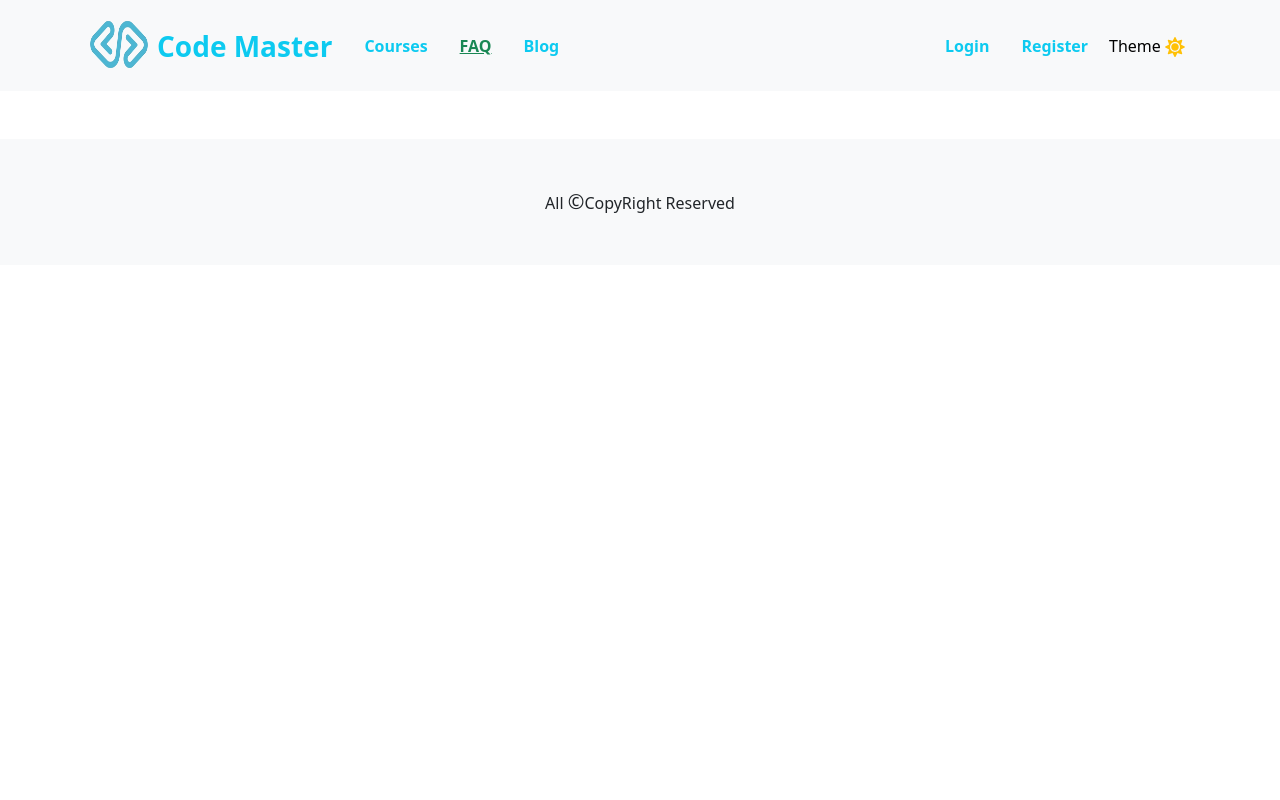
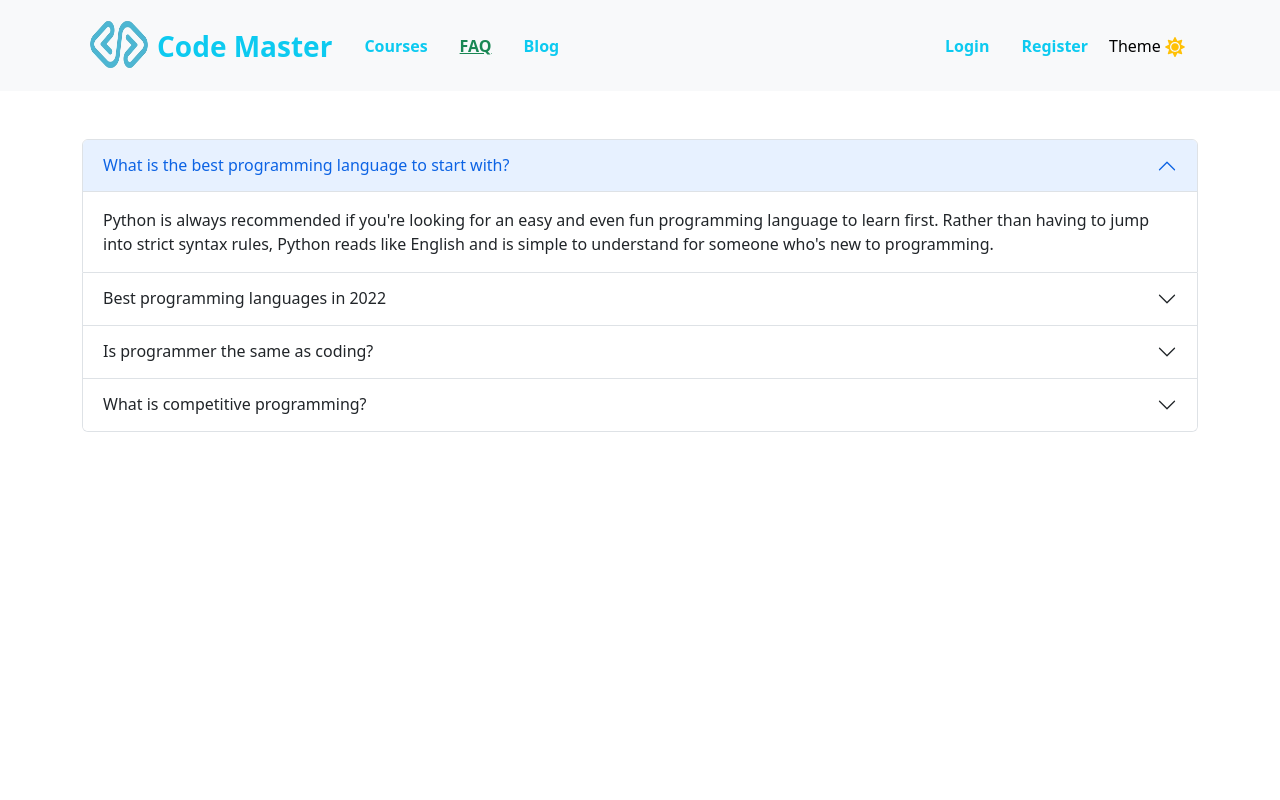
Before and after one commit to Tanvir-kabir-Rahib/code-master, a React (Create React App) app: page /faq in a window 1280 px wide. Shown: the top 800 px of the page. Built offline with nearby package versions, Linux system fonts and the light colour scheme; no server answers.

Commit message:
web site done

```diff
--- a/src/Components/FAQ/FAQ.js
+++ b/src/Components/FAQ/FAQ.js
@@ -1,10 +1,38 @@
 import React from 'react';
+import { Accordion } from 'react-bootstrap';
 
 const FAQ = () => {
     return (
-        <div>
+        <div className='heighter container'>
+            <Accordion defaultActiveKey="0">
+                <Accordion.Item eventKey="0">
+                    <Accordion.Header>What is the best programming language to start with?</Accordion.Header>
+                    <Accordion.Body>
+                        Python is always recommended if you're looking for an easy and even fun programming language to learn first. Rather than having to jump into strict syntax rules, Python reads like English and is simple to understand for someone who's new to programming.
+                    </Accordion.Body>
+                </Accordion.Item>
+                <Accordion.Item eventKey="1">
+                    <Accordion.Header>Best programming languages in 2022</Accordion.Header>
+                    <Accordion.Body>
+                        The best programming languages in 2022 are Python. Python can be regarded as the future of programming languages, Java. Java is one of the most powerful programming languages that is currently used in more than 3 billion devices, JavaScript. JavaScript is one of the world's most popular programming languages on the web, Kotlin, R, PHP, Go, C.
+                    </Accordion.Body>
+                </Accordion.Item>
+                <Accordion.Item eventKey="2">
+                    <Accordion.Header>Is programmer the same as coding?</Accordion.Header>
+                    <Accordion.Body>
+                        Coding is an essential part of programming, but a programmer requires a lot more knowledge, experience, and additional skills than coding. A programmer creates complex programs, read, and executed by the machine providing a complete set of instructions for computers to perform.
+                    </Accordion.Body>
+                </Accordion.Item>
+                <Accordion.Item eventKey="3">
+                    <Accordion.Header>What is competitive programming?</Accordion.Header>
+                    <Accordion.Body>
+                        Competitive programming is a mind sport usually held over the Internet or a local network, involving participants trying to program according to provided specifications. Contestants are referred to as sport programmers. Competitive programming is recognized and supported by several multinational software and Internet companies, such as Google[1][2] and Facebook.[3] A programming competition generally involves the host presenting a set of logical or mathematical problems, also known as puzzles, to the contestants (who can vary in number from tens or even hundreds to several thousands), and contestants are required to write computer programs capable of solving each problem. Judging is based mostly upon number of problems solved and time spent for writing successful solutions, but may also include other factors (quality of output produced, execution time, memory usage, program size, etc.)
+                    </Accordion.Body>
+                </Accordion.Item>
+            </Accordion>
 
-        </div>
+
+        </div >
     );
 };
 
--- a/src/Components/Home/Home.js
+++ b/src/Components/Home/Home.js
@@ -1,23 +1,25 @@
 import React from 'react';
 import { Container } from 'react-bootstrap';
+import banner from "../../media/picture/Code-collaboration.svg"
 
 const Home = () => {
     return (
-        <Container>
+        <Container className='heighter'>
             <h2 className='mb-5'>Welcome to Code <span className='text-info'>Master</span></h2>
             <div>
                 <h3>
                 Start Your Coding Journey with us.
                 </h3>
-                <div className='d-flex my-5'>
+                <div className='d-lg-flex my-5 justify-content-center align-items-center bg-light p-5 rounded-5'>
+                <div>
+                        <img className='img-fluid' src={banner}></img>
+                    </div>
                     <div className="mx-auto">
-                        <h2>Learn to <span className='text-info'>Code</span></h2>
+                        <h2>Learn to <span className='text-info'>Code.</span></h2>
                         <h2>Gain <span className='text-info'>Skills</span> With Us.</h2>
                         <h4>Code master is your best parter in your coding journey. Join with us and get the best mentors here.</h4>
                     </div>
-                    <div>
 
-                    </div>
                 </div>
             </div>
         </Container>
--- a/src/Components/Login/Login.css
+++ b/src/Components/Login/Login.css
@@ -7,3 +7,7 @@
     margin: 88px auto;
     padding-bottom: 40px;
 }
+
+.heighter {
+    height: 90vh;
+}
--- a/src/Components/Login/Login.js
+++ b/src/Components/Login/Login.js
@@ -40,7 +40,7 @@ const Login = () => {
                 navigate(from, { replace: true })
                 toast.success("Successfully Logged In.")
             })
-            .catch(error => setErr(error))
+            .catch(error => setErr(error.message))
     }
     const handleGithubLogin = () => {
         providerLogin(githubProvider)
@@ -49,10 +49,11 @@ const Login = () => {
                 navigate(from, { replace: true })
                 toast.success("Successfully Logged In.")
             })
-            .catch(error => setErr(error))
+            .catch(error => setErr(error.message))
     }
     return (
-        <div className='form-container'>
+        <div className='heighter'>
+            <div className='form-container'>
             <Form onSubmit={handleLogin} className='w-75 mx-auto mt-5'>
                 <Form.Text className='fs-3 fw-semibold text-info'>
                     Please Login
@@ -74,11 +75,12 @@ const Login = () => {
                     Login
                 </Button>
                 <p className='mt-2 '>New to Code Master? <Link to="/register" className='text-info fw-semibold'>Create New Account.</Link></p>
-                <ButtonGroup>
-                    <Button className='me-3' variant='outline-primary' onClick={handleGoogleLogin}><FaGoogle /> Login with Google</Button>
-                    <Button className='me-3' variant='outline-dark' onClick={handleGithubLogin}><FaGithub /> Login with Github</Button>
+                <ButtonGroup vertical>
+                    <Button className='mb-3' variant='outline-primary' onClick={handleGoogleLogin}><FaGoogle /> Login with Google</Button>
+                    <Button className='mb-3' variant='outline-dark' onClick={handleGithubLogin}><FaGithub /> Login with Github</Button>
                 </ButtonGroup>
             </Form>
+        </div>
         </div>
     );
 };
--- a/src/Components/Premium/Premium.js
+++ b/src/Components/Premium/Premium.js
@@ -11,7 +11,7 @@ const Premium = () => {
         toast.success("Accessed as a Premium Member")
     }
     return (
-        <div className='text-center border border-3 w-50 mx-auto py-5 rounded-5'>
+        <div className='text-center border border-3 w-50 mx-auto py-5 rounded-5 mb-5'>
             <div className='d-flex align-items-center justify-content-center'>
                 <FaCrown className='fs-1 me-2 text-warning'></FaCrown>
                 <span className='fs-2 fw-semibold text-success'>Get Premium Access</span>
--- a/src/Components/Register/Register.js
+++ b/src/Components/Register/Register.js
@@ -36,7 +36,7 @@ const Register = () => {
         }
         updateUser(profile)
             .then(() => { })
-            .catch((error) => setErr(error))
+            .catch((error) => setErr(error.message))
     }
     const handleGoogleRegister = () => {
         providerLogin(googleProvider)
@@ -45,7 +45,7 @@ const Register = () => {
             nevigate("/")
             toast.success("Successfully Registered.")
         })
-        .catch(error => setErr(error))
+        .catch(error => setErr(error.message))
     }
     const handleGithubRegister = () =>{
         providerLogin(githubProvider)
@@ -54,7 +54,7 @@ const Register = () => {
             nevigate("/")
             toast.success("Successfully Registered.")
         })
-        .catch(error => setErr(error))
+        .catch(error => setErr(error.message))
     }
     return (
         <div className='form-container'>
@@ -87,9 +87,9 @@ const Register = () => {
                     Register
                 </Button>
                 <p className='mt-2 '>Already have an account? <Link to="/login" className='text-info fw-semibold'>Login.</Link></p>
-                <ButtonGroup>
-                    <Button className='me-3' variant='outline-primary' onClick={handleGoogleRegister}><FaGoogle /> Register with Google</Button>
-                    <Button className='me-3' variant='outline-dark' onClick={handleGithubRegister}><FaGithub /> Register with Github</Button>
+                <ButtonGroup vertical>
+                    <Button className='mb-3' variant='outline-primary' onClick={handleGoogleRegister}><FaGoogle /> Register with Google</Button>
+                    <Button className='mb-3' variant='outline-dark' onClick={handleGithubRegister}><FaGithub /> Register with Github</Button>
                 </ButtonGroup>
             </Form>
         </div>
```
Also changed, not shown: src/media/picture/Code-collaboration.svg (added), 1 other file (tests, documents, lock files or other folders).
